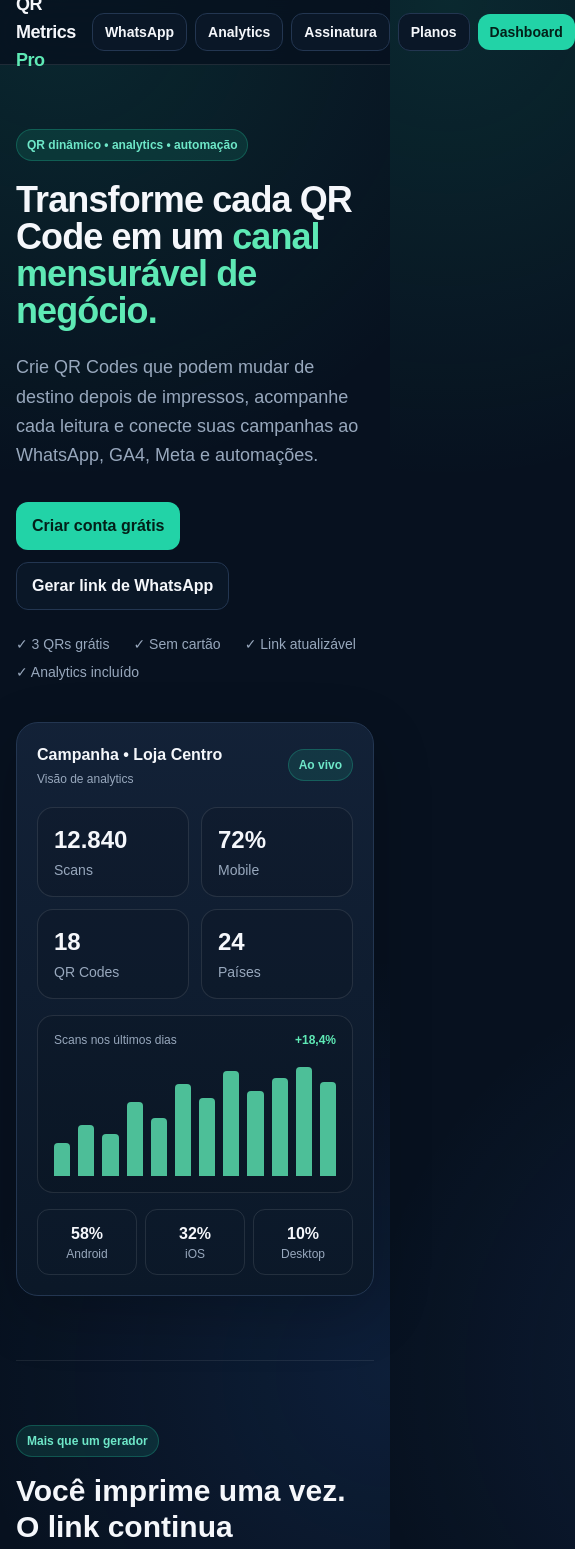
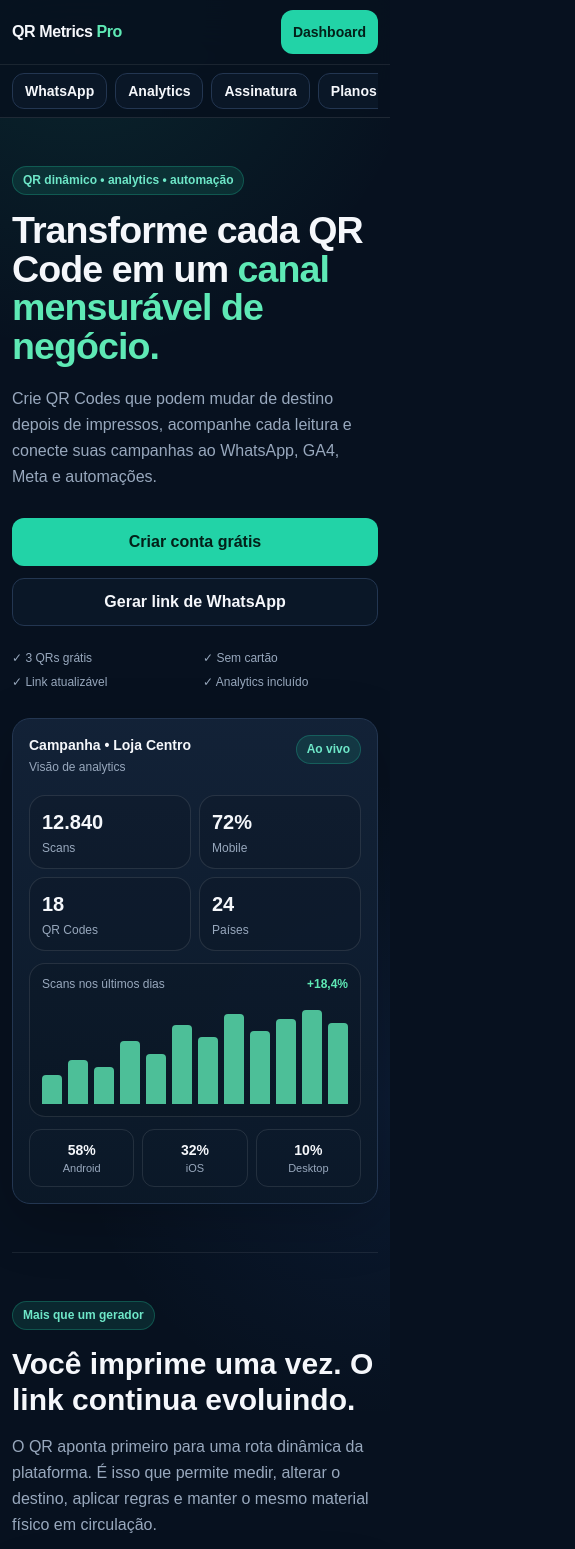
Before and after one commit to Brunohvg/qrcode-pro-analytics, a Next.js app: page / in a window 390 px wide. Shown: the top 1549 px of the page, 575 px wide, since content can reach past the window. Built offline with nearby package versions, Linux system fonts and the light colour scheme.

Commit message:
fix: responsividade mobile e novos preços
Reorganiza navegação e layouts para mobile/tablet, melhora touch/overflow e atualiza Pro para R$69,90 e Business para R$149,90 com migration de banco.

```diff
--- a/app/globals.css
+++ b/app/globals.css
@@ -14,7 +14,7 @@
 }
 
 * { box-sizing: border-box; }
-html { scroll-behavior: smooth; }
+html { scroll-behavior: smooth; overflow-x: hidden; }
 body {
   margin: 0;
   background:
@@ -24,35 +24,77 @@ body {
   color: var(--text);
   font-family: Arial, Helvetica, sans-serif;
   min-height: 100vh;
+  min-width: 0;
+  overflow-x: hidden;
+  text-rendering: optimizeLegibility;
+  -webkit-font-smoothing: antialiased;
 }
 a { color: inherit; text-decoration: none; }
-button, input { font: inherit; }
+button, input, select, textarea { font: inherit; }
 button { cursor: pointer; }
+img, svg, video, canvas { max-width: 100%; height: auto; }
+main, section, article, div { min-width: 0; }
+table { border-collapse: collapse; }
 ::selection { background: rgba(34, 211, 167, 0.35); }
 
-.shell { width: min(1180px, calc(100% - 32px)); margin: 0 auto; }
+.shell { width: min(1180px, calc(100% - 32px)); margin-inline: auto; }
 .card {
   background: linear-gradient(180deg, rgba(19, 34, 56, 0.96), rgba(11, 24, 40, 0.96));
   border: 1px solid var(--border);
   border-radius: 22px;
   box-shadow: 0 18px 60px rgba(0, 0, 0, 0.2);
+  min-width: 0;
 }
 .input {
-  width: 100%; border: 1px solid var(--border); background: #081422; color: var(--text);
+  width: 100%; min-height: 46px; border: 1px solid var(--border); background: #081422; color: var(--text);
   border-radius: 12px; padding: 12px 14px; outline: none; transition: .2s ease;
 }
 .input:focus { border-color: var(--primary); box-shadow: 0 0 0 3px rgba(34, 211, 167, 0.12); }
 .btn-primary {
   display: inline-flex; align-items: center; justify-content: center; gap: 8px;
-  border: 0; border-radius: 12px; background: var(--primary); color: #032019;
-  font-weight: 800; padding: 12px 16px; transition: .2s ease;
+  min-height: 44px; border: 0; border-radius: 12px; background: var(--primary); color: #032019;
+  font-weight: 800; padding: 12px 16px; transition: .2s ease; text-align: center;
 }
 .btn-primary:hover { background: #58e4c1; transform: translateY(-1px); }
 .btn-secondary {
   display: inline-flex; align-items: center; justify-content: center; gap: 8px;
-  border: 1px solid var(--border); border-radius: 12px; background: #0a1727; color: var(--text);
-  font-weight: 700; padding: 11px 15px; transition: .2s ease;
+  min-height: 44px; border: 1px solid var(--border); border-radius: 12px; background: #0a1727; color: var(--text);
+  font-weight: 700; padding: 11px 15px; transition: .2s ease; text-align: center;
 }
 .btn-secondary:hover { border-color: #3b5679; background: #102039; }
 .muted { color: var(--muted); }
-.badge { display: inline-flex; border-radius: 999px; padding: 6px 10px; font-size: 12px; font-weight: 800; background: rgba(34,211,167,.12); color: #6ee7c8; border: 1px solid rgba(34,211,167,.25); }
+.badge { display: inline-flex; border-radius: 999px; padding: 6px 10px; font-size: 12px; font-weight: 800; background: rgba(34,211,167,.12); color: #6ee7c8; border: 1px solid rgba(34,211,167,.25); max-width: 100%; }
+
+.overflow-x-auto {
+  -webkit-overflow-scrolling: touch;
+  overscroll-behavior-inline: contain;
+  scrollbar-width: thin;
+  scrollbar-color: #3b5679 transparent;
+}
+.mobile-scroll-nav {
+  overflow-x: auto;
+  overscroll-behavior-inline: contain;
+  -webkit-overflow-scrolling: touch;
+  scrollbar-width: none;
+}
+.mobile-scroll-nav::-webkit-scrollbar { display: none; }
+.mobile-scroll-nav a { white-space: nowrap; flex: 0 0 auto; }
+
+@media (max-width: 639px) {
+  .shell { width: calc(100% - 24px); }
+  body {
+    background:
+      radial-gradient(circle at 20% 0%, rgba(34, 211, 167, 0.11), transparent 22rem),
+      radial-gradient(circle at 100% 18%, rgba(59, 130, 246, 0.09), transparent 20rem),
+      var(--background);
+  }
+  .card { border-radius: 18px; }
+  .btn-primary, .btn-secondary { padding-inline: 14px; }
+  .badge { line-height: 1.25; }
+  h1, h2, h3, p { overflow-wrap: anywhere; }
+  input, select, textarea, button { font-size: 16px; }
+}
+
+@media (hover: none) {
+  .btn-primary:hover { transform: none; }
+}
--- a/app/layout.tsx
+++ b/app/layout.tsx
@@ -7,19 +7,39 @@ export const metadata: Metadata = {
   description: "Crie QR Codes dinâmicos, altere destinos sem reimprimir, acompanhe scans e conecte campanhas ao WhatsApp, GA4, Meta e automações.",
 };
 
+const secondaryLinks = [
+  ["WhatsApp", "/ferramentas/whatsapp"],
+  ["Analytics", "/dashboard/analytics"],
+  ["Assinatura", "/billing"],
+  ["Planos", "/planos"],
+] as const;
+
 export default function RootLayout({ children }: Readonly<{ children: React.ReactNode }>) {
   return (
     <html lang="pt-BR">
       <body>
-        <header className="border-b border-white/10 bg-[#07111f]/80 backdrop-blur-xl sticky top-0 z-40">
-          <div className="shell flex h-16 items-center justify-between gap-4">
-            <Link href="/" className="font-black tracking-tight text-lg">QR Metrics <span className="text-emerald-300">Pro</span></Link>
-            <nav className="flex items-center gap-2 text-sm">
+        <header className="border-b border-white/10 bg-[#07111f]/90 backdrop-blur-xl sticky top-0 z-40">
+          <div className="shell flex h-16 items-center justify-between gap-3">
+            <Link href="/" className="font-black tracking-tight text-base sm:text-lg whitespace-nowrap">
+              QR Metrics <span className="text-emerald-300">Pro</span>
+            </Link>
+
+            <nav className="hidden md:flex items-center gap-2 text-sm">
               <Link className="hidden lg:inline-flex btn-secondary !py-2 !px-3" href="/ferramentas/whatsapp">WhatsApp</Link>
-              <Link className="hidden md:inline-flex btn-secondary !py-2 !px-3" href="/dashboard/analytics">Analytics</Link>
+              <Link className="btn-secondary !py-2 !px-3" href="/dashboard/analytics">Analytics</Link>
               <Link className="hidden lg:inline-flex btn-secondary !py-2 !px-3" href="/billing">Assinatura</Link>
               <Link className="btn-secondary !py-2 !px-3" href="/planos">Planos</Link>
               <Link className="btn-primary !py-2 !px-3" href="/dashboard">Dashboard</Link>
+            </nav>
+
+            <Link className="md:hidden btn-primary !py-2 !px-3 text-sm" href="/dashboard">Dashboard</Link>
+          </div>
+
+          <div className="md:hidden border-t border-white/8">
+            <nav className="mobile-scroll-nav shell flex items-center gap-2 py-2 text-sm" aria-label="Navegação principal">
+              {secondaryLinks.map(([label, href]) => (
+                <Link key={href} className="btn-secondary !min-h-9 !py-1.5 !px-3" href={href}>{label}</Link>
+              ))}
             </nav>
           </div>
         </header>
--- a/app/page.tsx
+++ b/app/page.tsx
@@ -19,63 +19,70 @@ const useCases = [
 export default function HomePage() {
   return (
     <main>
-      <section className="shell py-16 md:py-24 grid lg:grid-cols-[1.08fr_.92fr] gap-10 items-center">
+      <section className="shell py-12 sm:py-16 md:py-24 grid lg:grid-cols-[1.08fr_.92fr] gap-7 sm:gap-10 items-center">
         <div>
-          <span className="badge mb-5">QR dinâmico • analytics • automação</span>
-          <h1 className="text-4xl md:text-6xl font-black leading-[1.03] tracking-tight max-w-4xl">
+          <span className="badge mb-4 sm:mb-5">QR dinâmico • analytics • automação</span>
+          <h1 className="text-[2.35rem] sm:text-5xl md:text-6xl font-black leading-[1.03] tracking-tight max-w-4xl">
             Transforme cada QR Code em um <span className="text-emerald-300">canal mensurável de negócio.</span>
           </h1>
-          <p className="muted mt-6 text-lg md:text-xl max-w-2xl leading-relaxed">
+          <p className="muted mt-5 sm:mt-6 text-base sm:text-lg md:text-xl max-w-2xl leading-relaxed">
             Crie QR Codes que podem mudar de destino depois de impressos, acompanhe cada leitura e conecte suas campanhas ao WhatsApp, GA4, Meta e automações.
           </p>
-          <div className="flex flex-wrap gap-3 mt-8">
-            <Link href="/register" className="btn-primary">Criar conta grátis</Link>
-            <Link href="/ferramentas/whatsapp" className="btn-secondary">Gerar link de WhatsApp</Link>
+          <div className="grid sm:flex sm:flex-wrap gap-3 mt-7 sm:mt-8">
+            <Link href="/register" className="btn-primary w-full sm:w-auto">Criar conta grátis</Link>
+            <Link href="/ferramentas/whatsapp" className="btn-secondary w-full sm:w-auto">Gerar link de WhatsApp</Link>
           </div>
-          <div className="flex flex-wrap gap-x-6 gap-y-2 mt-6 text-sm muted">
+          <div className="grid grid-cols-2 sm:flex sm:flex-wrap gap-x-4 sm:gap-x-6 gap-y-2 mt-6 text-xs sm:text-sm muted">
             <span>✓ 3 QRs grátis</span><span>✓ Sem cartão</span><span>✓ Link atualizável</span><span>✓ Analytics incluído</span>
           </div>
         </div>
 
-        <div className="card p-5 md:p-7 overflow-hidden">
-          <div className="flex items-center justify-between gap-3 mb-5"><div><div className="font-black">Campanha • Loja Centro</div><div className="muted text-xs mt-1">Visão de analytics</div></div><span className="badge">Ao vivo</span></div>
-          <div className="grid grid-cols-2 gap-3">
-            {[["12.840","Scans"],["72%","Mobile"],["18","QR Codes"],["24","Países"]].map(([value,label]) => <div key={label} className="rounded-2xl border border-white/10 bg-black/10 p-4"><div className="text-2xl md:text-3xl font-black">{value}</div><div className="muted text-sm mt-1">{label}</div></div>)}
+        <div className="card p-4 sm:p-5 md:p-7 overflow-hidden">
+          <div className="flex items-start sm:items-center justify-between gap-3 mb-5">
+            <div><div className="font-black text-sm sm:text-base">Campanha • Loja Centro</div><div className="muted text-xs mt-1">Visão de analytics</div></div>
+            <span className="badge shrink-0">Ao vivo</span>
           </div>
-          <div className="mt-4 rounded-2xl border border-white/10 bg-black/10 p-4">
-            <div className="flex items-center justify-between text-xs muted"><span>Scans nos últimos dias</span><span className="text-emerald-300 font-bold">+18,4%</span></div>
-            <div className="mt-4 h-28 flex items-end gap-2">{[30,46,38,66,52,82,70,94,76,88,98,84].map((height,index)=><div key={index} className="flex-1 rounded-t bg-emerald-300/80" style={{height:`${height}%`}} />)}</div>
+          <div className="grid grid-cols-2 gap-2 sm:gap-3">
+            {[["12.840","Scans"],["72%","Mobile"],["18","QR Codes"],["24","Países"]].map(([value,label]) => <div key={label} className="rounded-2xl border border-white/10 bg-black/10 p-3 sm:p-4"><div className="text-xl sm:text-2xl md:text-3xl font-black">{value}</div><div className="muted text-xs sm:text-sm mt-1">{label}</div></div>)}
           </div>
-          <div className="grid grid-cols-3 gap-2 mt-4 text-center text-xs"><div className="rounded-xl border border-white/10 p-3"><strong className="block text-base">58%</strong><span className="muted">Android</span></div><div className="rounded-xl border border-white/10 p-3"><strong className="block text-base">32%</strong><span className="muted">iOS</span></div><div className="rounded-xl border border-white/10 p-3"><strong className="block text-base">10%</strong><span className="muted">Desktop</span></div></div>
+          <div className="mt-3 sm:mt-4 rounded-2xl border border-white/10 bg-black/10 p-3 sm:p-4">
+            <div className="flex items-center justify-between gap-3 text-xs muted"><span>Scans nos últimos dias</span><span className="text-emerald-300 font-bold shrink-0">+18,4%</span></div>
+            <div className="mt-4 h-24 sm:h-28 flex items-end gap-1.5 sm:gap-2">{[30,46,38,66,52,82,70,94,76,88,98,84].map((height,index)=><div key={index} className="flex-1 rounded-t bg-emerald-300/80" style={{height:`${height}%`}} />)}</div>
+          </div>
+          <div className="grid grid-cols-3 gap-2 mt-3 sm:mt-4 text-center text-[11px] sm:text-xs">
+            <div className="rounded-xl border border-white/10 p-2.5 sm:p-3"><strong className="block text-sm sm:text-base">58%</strong><span className="muted">Android</span></div>
+            <div className="rounded-xl border border-white/10 p-2.5 sm:p-3"><strong className="block text-sm sm:text-base">32%</strong><span className="muted">iOS</span></div>
+            <div className="rounded-xl border border-white/10 p-2.5 sm:p-3"><strong className="block text-sm sm:text-base">10%</strong><span className="muted">Desktop</span></div>
+          </div>
         </div>
       </section>
 
-      <section className="shell py-16 border-t border-white/8">
-        <div className="max-w-3xl"><span className="badge">Mais que um gerador</span><h2 className="text-3xl md:text-4xl font-black mt-4">Você imprime uma vez. O link continua evoluindo.</h2><p className="muted mt-4 text-lg">O QR aponta primeiro para uma rota dinâmica da plataforma. É isso que permite medir, alterar o destino, aplicar regras e manter o mesmo material físico em circulação.</p></div>
-        <div className="grid md:grid-cols-2 xl:grid-cols-3 gap-4 mt-9">{features.map(([title,text]) => <article key={title} className="card p-6"><div className="size-10 rounded-xl bg-emerald-300/10 border border-emerald-300/20 grid place-items-center text-emerald-300 font-black">✓</div><h3 className="font-black text-lg mt-4">{title}</h3><p className="muted mt-2 leading-relaxed">{text}</p></article>)}</div>
+      <section className="shell py-12 sm:py-16 border-t border-white/8">
+        <div className="max-w-3xl"><span className="badge">Mais que um gerador</span><h2 className="text-3xl md:text-4xl font-black mt-4">Você imprime uma vez. O link continua evoluindo.</h2><p className="muted mt-4 text-base sm:text-lg leading-relaxed">O QR aponta primeiro para uma rota dinâmica da plataforma. É isso que permite medir, alterar o destino, aplicar regras e manter o mesmo material físico em circulação.</p></div>
+        <div className="grid sm:grid-cols-2 xl:grid-cols-3 gap-4 mt-8 sm:mt-9">{features.map(([title,text]) => <article key={title} className="card p-5 sm:p-6"><div className="size-10 rounded-xl bg-emerald-300/10 border border-emerald-300/20 grid place-items-center text-emerald-300 font-black">✓</div><h3 className="font-black text-lg mt-4">{title}</h3><p className="muted mt-2 leading-relaxed">{text}</p></article>)}</div>
       </section>
 
-      <section className="shell py-16">
-        <div className="card p-7 md:p-10 grid lg:grid-cols-[.8fr_1.2fr] gap-8 items-center">
-          <div><span className="badge">Fluxo simples</span><h2 className="text-3xl md:text-4xl font-black mt-4">Do link ao resultado em poucos passos.</h2><p className="muted mt-4 leading-relaxed">Crie, publique e otimize sem precisar gerar um QR novo toda vez que sua campanha muda.</p><Link href="/register" className="btn-primary inline-flex mt-6">Começar agora</Link></div>
-          <div className="grid sm:grid-cols-2 gap-4">{[["01","Crie","Cole uma URL ou gere seu link de WhatsApp."],["02","Personalize","Aplique marca, cores, validade, senha e UTM."],["03","Publique","Baixe o QR puro ou uma peça pronta para impressão."],["04","Otimize","Veja analytics e mude o destino sem reimprimir."]].map(([number,title,text])=><div key={number} className="rounded-2xl border border-white/10 p-5"><div className="text-emerald-300 font-black text-sm">{number}</div><h3 className="font-black mt-2">{title}</h3><p className="muted text-sm mt-2 leading-relaxed">{text}</p></div>)}</div>
+      <section className="shell py-12 sm:py-16">
+        <div className="card p-5 sm:p-7 md:p-10 grid lg:grid-cols-[.8fr_1.2fr] gap-7 sm:gap-8 items-center">
+          <div><span className="badge">Fluxo simples</span><h2 className="text-3xl md:text-4xl font-black mt-4">Do link ao resultado em poucos passos.</h2><p className="muted mt-4 leading-relaxed">Crie, publique e otimize sem precisar gerar um QR novo toda vez que sua campanha muda.</p><Link href="/register" className="btn-primary w-full sm:w-auto inline-flex mt-6">Começar agora</Link></div>
+          <div className="grid sm:grid-cols-2 gap-3 sm:gap-4">{[["01","Crie","Cole uma URL ou gere seu link de WhatsApp."],["02","Personalize","Aplique marca, cores, validade, senha e UTM."],["03","Publique","Baixe o QR puro ou uma peça pronta para impressão."],["04","Otimize","Veja analytics e mude o destino sem reimprimir."]].map(([number,title,text])=><div key={number} className="rounded-2xl border border-white/10 p-4 sm:p-5"><div className="text-emerald-300 font-black text-sm">{number}</div><h3 className="font-black mt-2">{title}</h3><p className="muted text-sm mt-2 leading-relaxed">{text}</p></div>)}</div>
         </div>
       </section>
 
-      <section className="shell py-16">
+      <section className="shell py-12 sm:py-16">
         <div className="text-center max-w-3xl mx-auto"><span className="badge">Feito para uso real</span><h2 className="text-3xl md:text-4xl font-black mt-4">Um QR para cada ponto de contato.</h2></div>
-        <div className="grid sm:grid-cols-2 lg:grid-cols-4 gap-4 mt-9">{useCases.map(([title,text])=><div className="card p-6" key={title}><h3 className="font-black text-lg">{title}</h3><p className="muted mt-2 text-sm leading-relaxed">{text}</p></div>)}</div>
+        <div className="grid sm:grid-cols-2 lg:grid-cols-4 gap-4 mt-8 sm:mt-9">{useCases.map(([title,text])=><div className="card p-5 sm:p-6" key={title}><h3 className="font-black text-lg">{title}</h3><p className="muted mt-2 text-sm leading-relaxed">{text}</p></div>)}</div>
       </section>
 
-      <section className="shell py-16">
-        <div className="flex flex-wrap items-end justify-between gap-4"><div><span className="badge">Planos que acompanham seu crescimento</span><h2 className="text-3xl md:text-4xl font-black mt-4">Comece grátis. Profissionalize quando precisar.</h2></div><Link href="/planos" className="btn-secondary">Comparar todos os planos</Link></div>
+      <section className="shell py-12 sm:py-16">
+        <div className="flex flex-col sm:flex-row sm:flex-wrap sm:items-end justify-between gap-4"><div><span className="badge">Planos que acompanham seu crescimento</span><h2 className="text-3xl md:text-4xl font-black mt-4">Comece grátis. Profissionalize quando precisar.</h2></div><Link href="/planos" className="btn-secondary w-full sm:w-auto">Comparar todos os planos</Link></div>
         <div className="grid md:grid-cols-2 gap-5 mt-8 max-w-4xl">
-          <article className="card p-7 ring-2 ring-emerald-300/60"><span className="badge">Pro</span><div className="mt-4"><span className="text-4xl font-black">R$ 49,90</span><span className="muted">/mês</span></div><p className="muted mt-3">Campanhas, UTM, senha, agendamento, branding e relatórios para quem usa QR profissionalmente.</p><Link className="btn-primary inline-flex mt-6" href="/planos">Conhecer o Pro</Link></article>
-          <article className="card p-7"><span className="badge">Business</span><div className="mt-4"><span className="text-4xl font-black">R$ 119,90</span><span className="muted">/mês</span></div><p className="muted mt-3">Smart Redirect, lote, domínio próprio, GA4, Meta, API e webhooks para operações em escala.</p><Link className="btn-secondary inline-flex mt-6" href="/planos">Conhecer o Business</Link></article>
+          <article className="card p-5 sm:p-7 ring-2 ring-emerald-300/60"><span className="badge">Pro</span><div className="mt-4"><span className="text-3xl sm:text-4xl font-black">R$ 69,90</span><span className="muted">/mês</span></div><p className="muted mt-3">Campanhas, UTM, senha, agendamento, branding e relatórios para quem usa QR profissionalmente.</p><Link className="btn-primary w-full sm:w-auto inline-flex mt-6" href="/planos">Conhecer o Pro</Link></article>
+          <article className="card p-5 sm:p-7"><span className="badge">Business</span><div className="mt-4"><span className="text-3xl sm:text-4xl font-black">R$ 149,90</span><span className="muted">/mês</span></div><p className="muted mt-3">Smart Redirect, lote, domínio próprio, GA4, Meta, API e webhooks para operações em escala.</p><Link className="btn-secondary w-full sm:w-auto inline-flex mt-6" href="/planos">Conhecer o Business</Link></article>
         </div>
       </section>
 
-      <section className="shell py-16 md:py-24"><div className="card p-8 md:p-12 text-center bg-[radial-gradient(circle_at_top,rgba(52,211,153,.16),transparent_55%)]"><h2 className="text-3xl md:text-5xl font-black max-w-3xl mx-auto">Seu próximo QR pode fazer muito mais do que abrir um link.</h2><p className="muted text-lg mt-4 max-w-2xl mx-auto">Crie gratuitamente, acompanhe os primeiros scans e descubra quais pontos de contato realmente geram resultado.</p><div className="flex flex-wrap justify-center gap-3 mt-7"><Link href="/register" className="btn-primary">Criar conta grátis</Link><Link href="/ferramentas/whatsapp" className="btn-secondary">Experimentar gerador de WhatsApp</Link></div></div></section>
+      <section className="shell py-12 sm:py-16 md:py-24"><div className="card p-6 sm:p-8 md:p-12 text-center bg-[radial-gradient(circle_at_top,rgba(52,211,153,.16),transparent_55%)]"><h2 className="text-3xl md:text-5xl font-black max-w-3xl mx-auto">Seu próximo QR pode fazer muito mais do que abrir um link.</h2><p className="muted text-base sm:text-lg mt-4 max-w-2xl mx-auto">Crie gratuitamente, acompanhe os primeiros scans e descubra quais pontos de contato realmente geram resultado.</p><div className="grid sm:flex sm:flex-wrap justify-center gap-3 mt-7"><Link href="/register" className="btn-primary w-full sm:w-auto">Criar conta grátis</Link><Link href="/ferramentas/whatsapp" className="btn-secondary w-full sm:w-auto">Experimentar gerador de WhatsApp</Link></div></div></section>
     </main>
   );
 }
--- a/prisma/seed.ts
+++ b/prisma/seed.ts
@@ -34,7 +34,7 @@ const plans = [
     name: "Pro",
     qrLimit: 30,
     dynamicLinks: true,
-    price: "49.90",
+    price: "69.90",
     analyticsDays: 90,
     customBranding: true,
     campaigns: true,
@@ -54,7 +54,7 @@ const plans = [
     name: "Business",
     qrLimit: 200,
     dynamicLinks: true,
-    price: "119.90",
+    price: "149.90",
     analyticsDays: 365,
     customBranding: true,
     campaigns: true,
```
Also changed, not shown: app/billing/billing-client.tsx (+23 -23 lines), app/planos/plans-client.tsx (+12 -12 lines), 1 other file (tests, documents, lock files or other folders).
